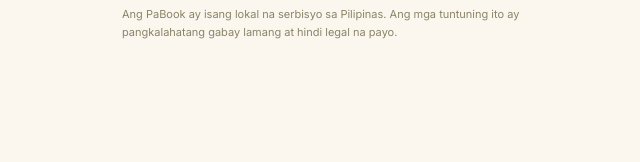
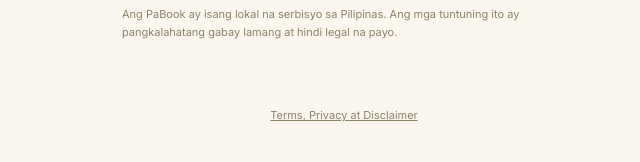
Before and after one commit to freddiejrbolbes-ai/pabook-app, a Flask app: page /legal in a window 1280 px wide. Shown: the part 1237-1399 px from the top of the page, without its empty margins (296-936 px from the left). Before the commit the page ends 1276 px from the top, so only its background shows below. Run offline with Flask 3, Linux system fonts and the light colour scheme.

Commit message:
Add legal page link to footer

```diff
--- a/templates/base.html
+++ b/templates/base.html
@@ -73,6 +73,7 @@
     {% endfor %}
   {% endwith %}
   {% block content %}{% endblock %}
+  <div style="text-align:center;padding:16px;font-size:11px;color:#8B8368;"><a href="{{ url_for('legal') }}" style="color:#8B8368;text-decoration:underline;">Terms, Privacy at Disclaimer</a></div>
 </div>
 </body>
 </html>
```
